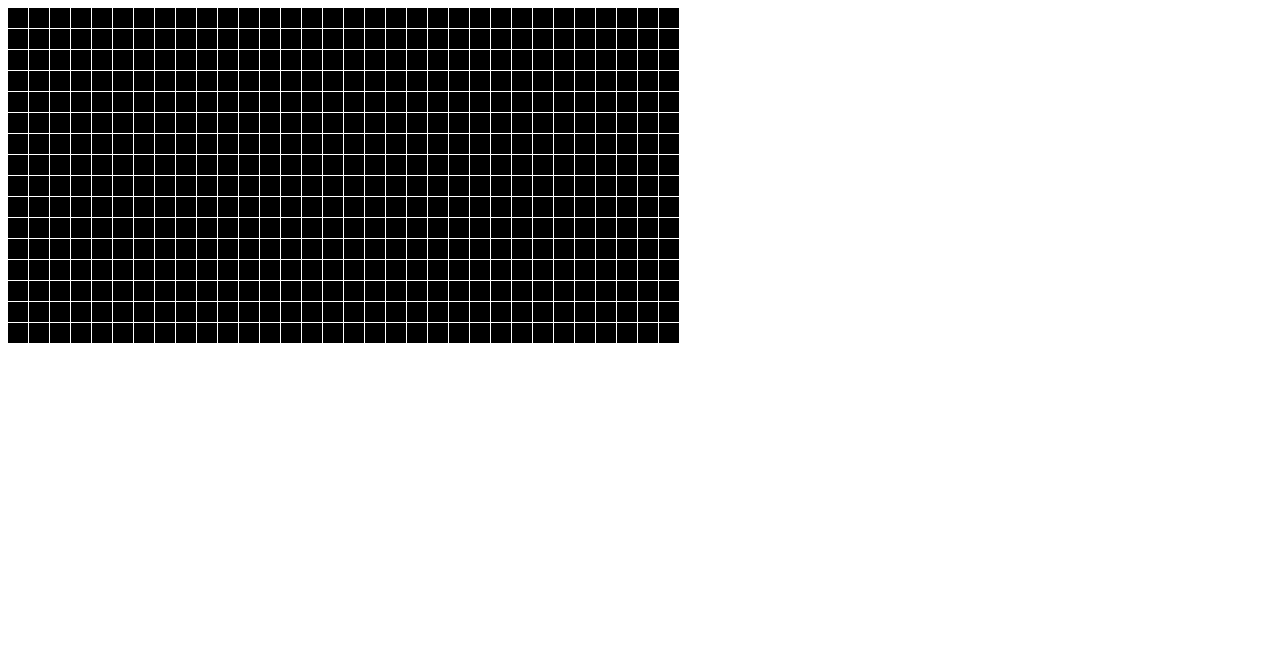
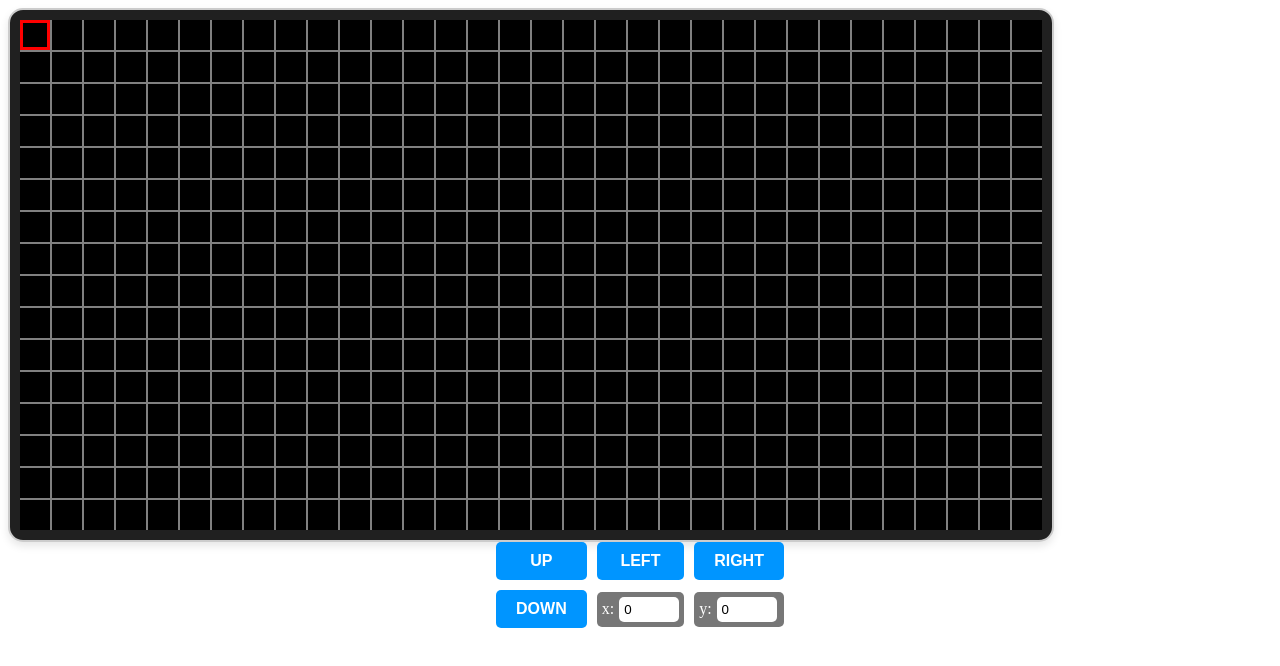
Before and after one commit to NaNoMelo/BlouseDisplay-UI, a SvelteKit app: page / in a window 1280 px wide. Shown: the top 666 px of the page. Built offline with nearby package versions, Linux system fonts and the light colour scheme.

Commit message:
Restyle + Input selection

```diff
--- a/src/routes/+page.svelte
+++ b/src/routes/+page.svelte
@@ -1,6 +1,15 @@
 <script>
 	import Grid from './Grid.svelte';
-	import Pixel from './Pixel.svelte';
+	import Input from './Input.svelte';
+
+	let selectedX = 0;
+	let selectedY = 0;
+	let rows = 16;
+	let cols = 32;
 </script>
 
-<Grid />
+<Grid bind:selectedX bind:selectedY {cols} {rows} />
+<Input bind:selectedX bind:selectedY {cols} {rows} />
+
+<style>
+</style>
--- a/src/routes/Grid.svelte
+++ b/src/routes/Grid.svelte
@@ -1,28 +1,50 @@
 <script lang="ts">
 	import Pixel from './Pixel.svelte';
 
-	const rows = 16;
-	const cols = 32;
-	let grid = Array(rows).fill(Array(cols).fill('#000000')); // Initialize with white color
+	let cols = 32;
+	let rows = 16;
+	let grid: string[][] = Array(rows).fill(Array(cols).fill('#000000'));
+	let selectedX: number = 0;
+	let selectedY: number = 0;
+	export { cols, rows, grid, selectedX, selectedY };
 </script>
 
+<div class="grid-container">
 	<div class="grid" style="--rows:{rows};--cols:{cols};">
 		{#each grid as row, rowIndex}
 			<div class="row">
 				{#each row as color, colIndex}
+					{#if rowIndex === selectedY && colIndex === selectedX}
+						<Pixel {color} selected={true} />
+					{:else}
 						<Pixel {color} />
+					{/if}
 				{/each}
 			</div>
 		{/each}
 	</div>
+</div>
 
 <style>
+	.grid-container {
+		padding: 10px;
+		background-color: #202020;
+		display: inline-block; /* Ensure it wraps tightly around the grid */
+		border: 2px solid #ccc; /* Add a border */
+		border-radius: 15px; /* Rounded edges */
+		box-shadow: 0 4px 8px rgba(0, 0, 0, 0.1); /* Add a subtle shadow */
+	}
+
 	.grid {
 		display: grid;
-		grid-template-rows: repeat(var(--rows), 20px); /* 16 rows of 20px height */
-		grid-template-columns: repeat(var(--cols), 20px); /* 32 columns of 20px width */
-		gap: 1px; /* Optional: space between pixels */
+		grid-template-rows: repeat(var(--rows), 30px); /* 16 rows of 30px height */
+		grid-template-columns: repeat(var(--cols), 30px); /* 32 columns of 30px width */
+		gap: 2px; /* Optional: space between pixels */
+		background-color: gray; /* Background color for the grid itself */
+		border-radius: 10px; /* Rounded edges for the grid itself */
+		/*overflow: hidden;  Ensure the grid content stays within rounded corners */
 	}
+
 	.row {
 		display: contents; /* Allows the row to be part of the grid layout */
 	}
--- /dev/null
+++ b/src/routes/Input.svelte
@@ -0,0 +1,119 @@
+<script lang="ts">
+	let x = 0;
+	let y = 0;
+
+	let cols = 32;
+	let rows = 16;
+
+	export { x as selectedX, y as selectedY };
+	export { cols, rows };
+
+	function handleUp() {
+		y--;
+		if (y < 0) {
+			y = rows - 1;
+		}
+	}
+
+	function handleDown() {
+		y++;
+		y %= rows;
+	}
+
+	function handleLeft() {
+		x--;
+		if (x < 0) {
+			x = cols - 1;
+		}
+	}
+
+	function handleRight() {
+		x++;
+		x %= cols;
+	}
+</script>
+
+<div class="container">
+	<button class="button up" on:click={handleUp}>UP</button>
+	<button class="button left" on:click={handleLeft}>LEFT</button>
+	<button class="button right" on:click={handleRight}>RIGHT</button>
+	<button class="button down" on:click={handleDown}>DOWN</button>
+
+	<div class="input-container x">
+		<label for="x">x:</label>
+		<input type="number" id="x" bind:value={x} min="0" max={cols} step="1" />
+	</div>
+
+	<div class="input-container y">
+		<label for="y">y:</label>
+		<input type="number" id="y" bind:value={y} min="0" max={rows} step="1" />
+	</div>
+</div>
+
+<style>
+	.container {
+		display: grid;
+		grid-template-areas:
+			'up left right'
+			'down x y';
+		gap: 10px;
+		justify-content: center;
+		align-items: center;
+	}
+
+	.button {
+		background-color: #0095ff;
+		color: white;
+		padding: 10px 20px;
+		border: none;
+		border-radius: 5px;
+		cursor: pointer;
+		font-weight: bold;
+		font-size: 16px;
+		text-align: center;
+	}
+
+	.button:active {
+		background-color: #007acc;
+	}
+
+	.input-container {
+		display: flex;
+		align-items: center;
+		background-color: #777;
+		padding: 5px;
+		border-radius: 5px;
+	}
+
+	.input-container label {
+		color: white;
+		margin-right: 5px;
+		font-size: 16px;
+	}
+
+	.input-container input {
+		width: 50px;
+		padding: 5px;
+		border: none;
+		border-radius: 5px;
+	}
+
+	.up {
+		grid-area: up;
+	}
+	.left {
+		grid-area: left;
+	}
+	.right {
+		grid-area: right;
+	}
+	.down {
+		grid-area: down;
+	}
+	.x {
+		grid-area: x;
+	}
+	.y {
+		grid-area: y;
+	}
+</style>
--- a/src/routes/Pixel.svelte
+++ b/src/routes/Pixel.svelte
@@ -1,27 +1,11 @@
 <script lang="ts">
-	import ColorPicker from 'svelte-awesome-color-picker';
-
 	let hex: string = '#000000'; // Default color
-	let showPicker: boolean = false;
-
-	function selectPixel() {
-		showPicker = true;
-	}
-
-	function closePicker() {
-		showPicker = false;
-	}
-
+	let selected: boolean = false;
 	export { hex as color };
+	export { selected };
 </script>
 
-<button class="pixel" on:click={selectPixel} on:blur={closePicker} style="background-color: {hex};">
-	{#if showPicker}
-		<div class="picker-container">
-			<ColorPicker bind:hex isDialog={false} />
-		</div>
-	{/if}
-</button>
+<div class="pixel" style="background-color: {hex};" class:selected></div>
 
 <style>
 	.pixel {
@@ -31,8 +15,7 @@
 		cursor: pointer;
 	}
 
-	/*.picker-container {
-		position: absolute;
-		z-index: 1000;
-	}*/
+	.pixel.selected {
+		border: 3px solid red; /* Change border to indicate selection */
+	}
 </style>
```
Lines whose indentation alone changed are shown as unchanged.
